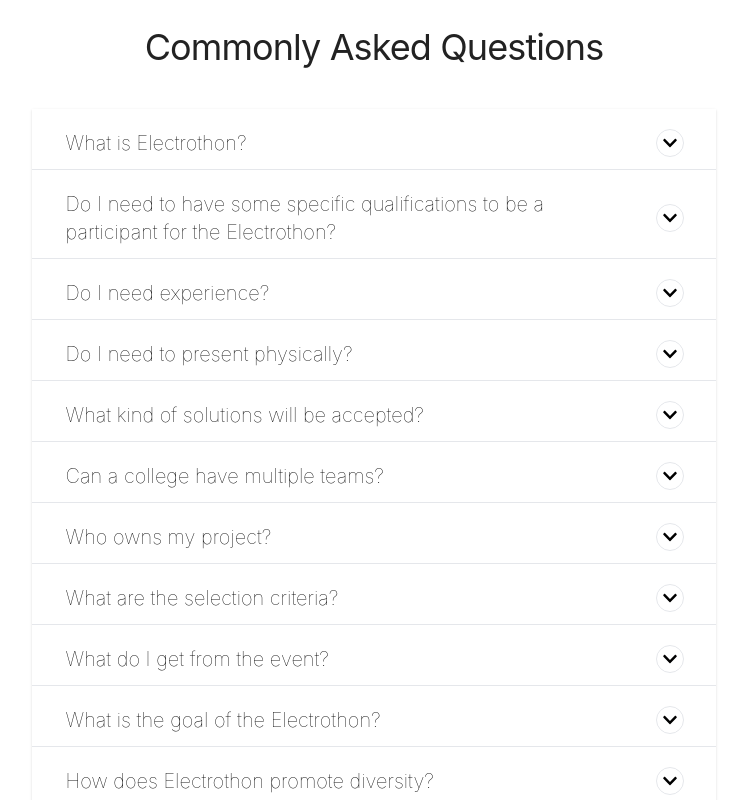
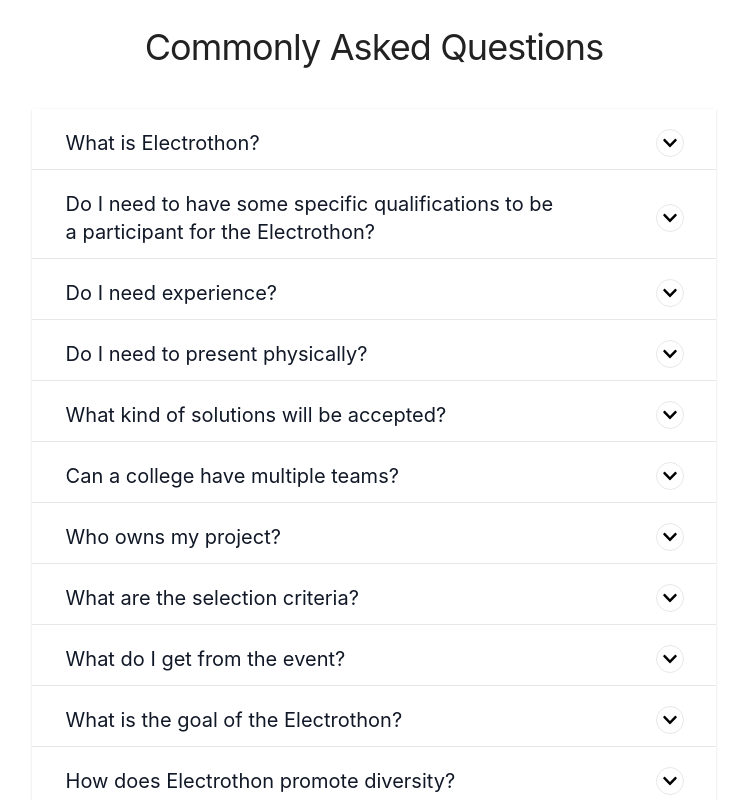
Before and after one commit to spec-nith/Electrothon, a React (Create React App) app: page / in a window 1280 px wide. Shown: the part 4520-5320 px from the top of the page, without its empty margins (266-1013 px from the left). Built offline with nearby package versions, Linux system fonts and the light colour scheme.

Commit message:
Updated FAQs

```diff
--- a/src/components/FAQs/faq.js
+++ b/src/components/FAQs/faq.js
@@ -23,7 +23,7 @@
             className="flex justify-between items-center pt-5 pb-3 px-4 lg:px-8 cursor-pointer select-none faqs-tab-label"
             htmlFor="chck1"
           >
-            <span className="text-grey-darkest font-thin text-normal lg:text-xl w-4/5">
+            <span className="text-gray-900 text-normal lg:text-xl w-4/5">
               {props.props.title}
             </span>
             <div className="rounded-full border border-grey w-7 h-7 flex items-center justify-center faqs-test">
@@ -31,7 +31,7 @@
             </div>
           </header>
           <div className="faqs-tab-content">
-            <div className="mx-4 lg:mx-8 pb-5 text-gray-600">
+            <div className="mx-4 lg:mx-8 pb-5 text-gray-500">
               <p className="mr-4 lg:mr-8 justify-left">{props.props.content}</p>
             </div>
           </div>
```
